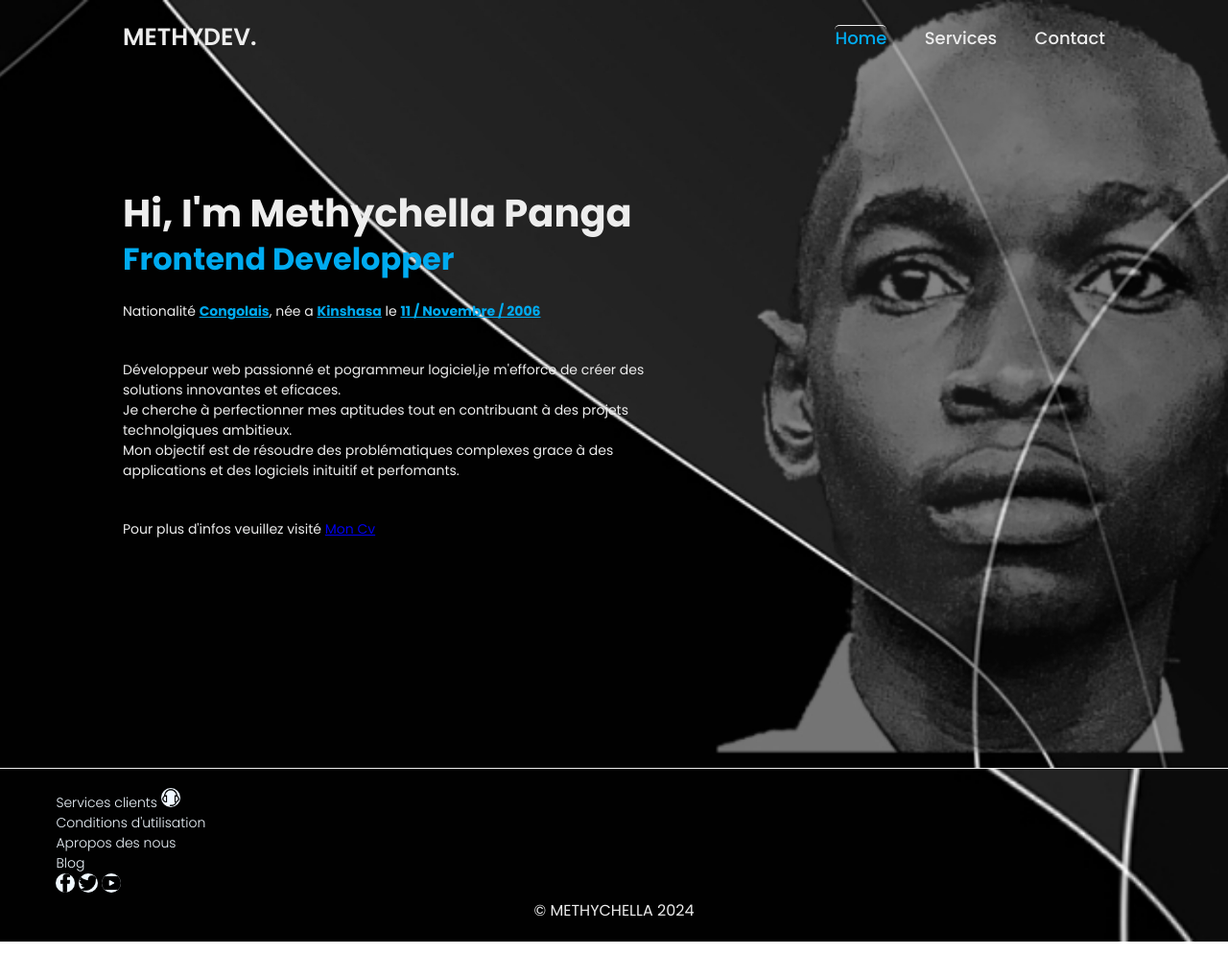
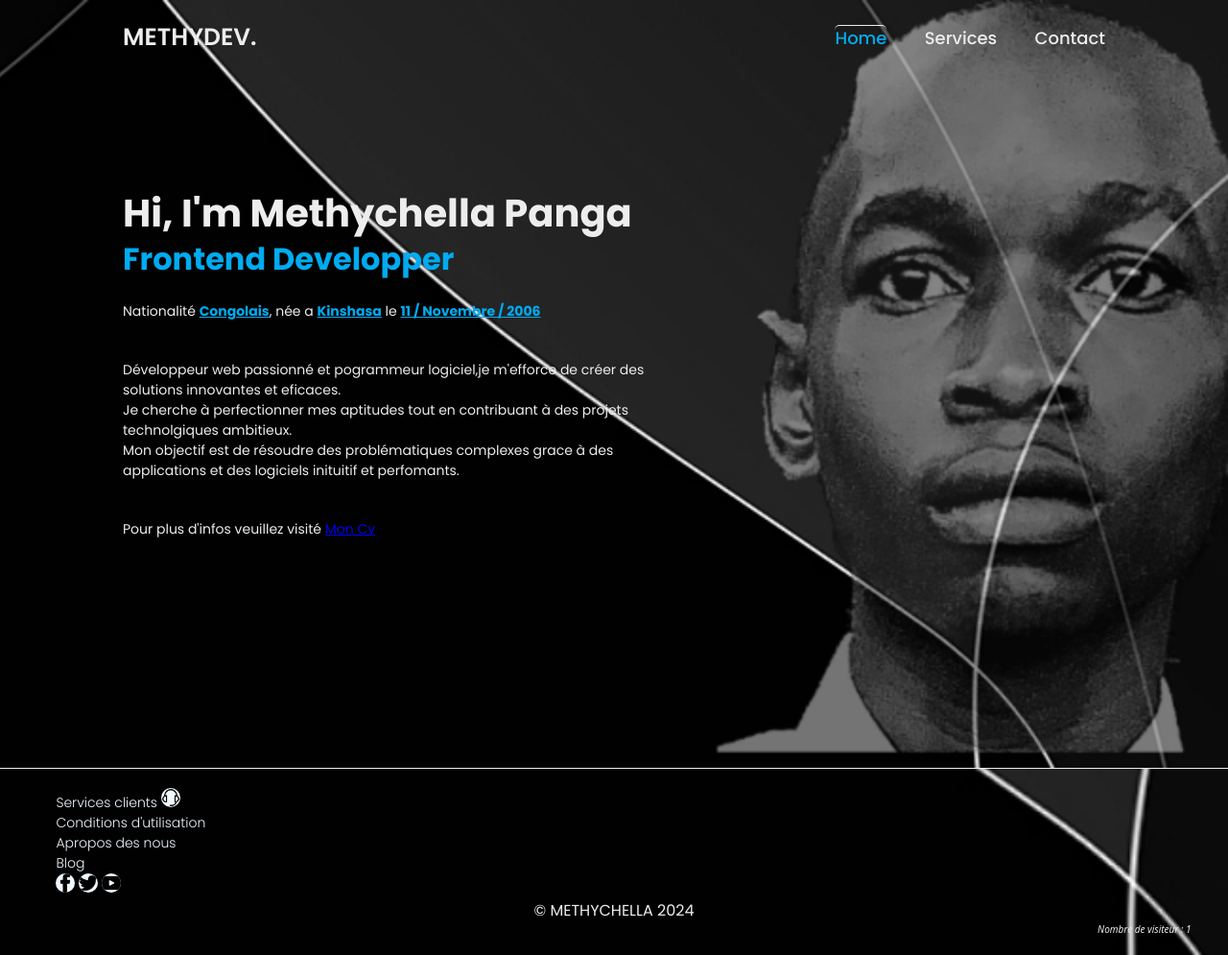
Before and after one commit to Methychella/Methy-Dev, a plain HTML site: page index.html in a window 1280 px wide. Shown: the whole page at 96% size. Drawn offline with nearby package versions, Linux system fonts and the light colour scheme.

Commit message:
Mise ajour dur portfolio visite

```diff
--- a/Fonts/style.css
+++ b/Fonts/style.css
@@ -321,6 +321,13 @@ footer{
 .copy{
     text-align: center;
 }
+.compteur-visite{
+    text-align: right;
+    font-style: italic;
+    font-family: system-ui, -apple-system, BlinkMacSystemFont, 'Segoe UI', Roboto, Oxygen, Ubuntu, Cantarell, 'Open Sans', 'Helvetica Neue', sans-serif;
+    font-size: 10px;
+    flood-opacity: 20%;
+}
 /* Fin de la parti Footer*/
 /* KEYFRAMES ANIMATION*/
 
--- a/index.html
+++ b/index.html
@@ -52,14 +52,17 @@
 
                 <a href="#">Blog</a> <br>
 
-                <img src="../Image/facebook-svgrepo-com.png" class="Image " alt="facebook"> <img src="../Image/twitter-154-svgrepo-com.png" class="Image " alt="Twitter"> <img src="../Image/youtube-svgrepo-com.png" class="Image " alt="youtube">
+                <img src="Image/facebook-svgrepo-com.png" class="Image " alt="facebook"> <img src="Image/twitter-154-svgrepo-com.png" class="Image " alt="Twitter"> <img src="Image/youtube-svgrepo-com.png" class="Image " alt="youtube">
             </p>
         </p>
 
         <p class="copy">&copy; METHYCHELLA 2024 </p>
+        <p id= "compteur-visite" class="compteur-visite">Visites : 0</p>
+
     </footer>
     <!-- Fin de la partie footer -->
 
+    <script src="script.js"></script>
 </body>
 
 </html>
--- /dev/null
+++ b/script.js
@@ -0,0 +1,21 @@
+document.addEventListener("DOMContentLoaded", function(){
+    // J'ai verifi si un compteur existe déjà
+    let visitCount = localStorage.getItem("visiteCount");
+
+    if (visitCount === null) {
+        visitCount = 1; //Premiere visite
+    }else{
+        visitCount = parseInt(visitCount) + 1; // Icrémenter le compteur
+    }
+    // J'ai sauvegarde la nouvelle valeur
+    localStorage.setItem("visitCount", visitCount);
+
+    //Afficher le nombre de visites l'afficher sur la page
+    console.log("Nombre de visites :", visitCount);
+
+    // J'ai recupere l'idee pour l'affiche dans mon page
+    let compteurElement = document.getElementById("compteur-visite");
+    if (compteurElement) {
+        compteurElement.textContent = "Nombre de visiteur : "+ visitCount;
+    };
+})
```
